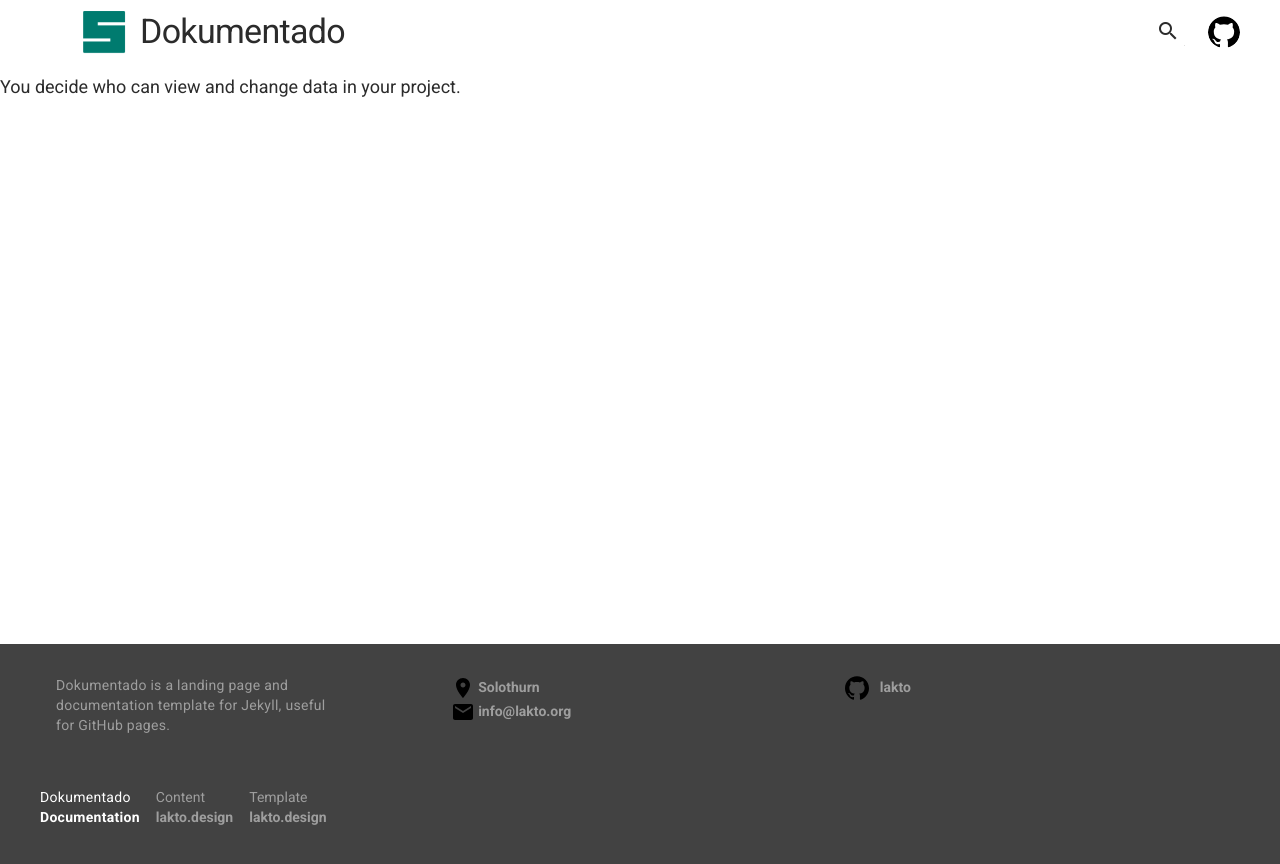
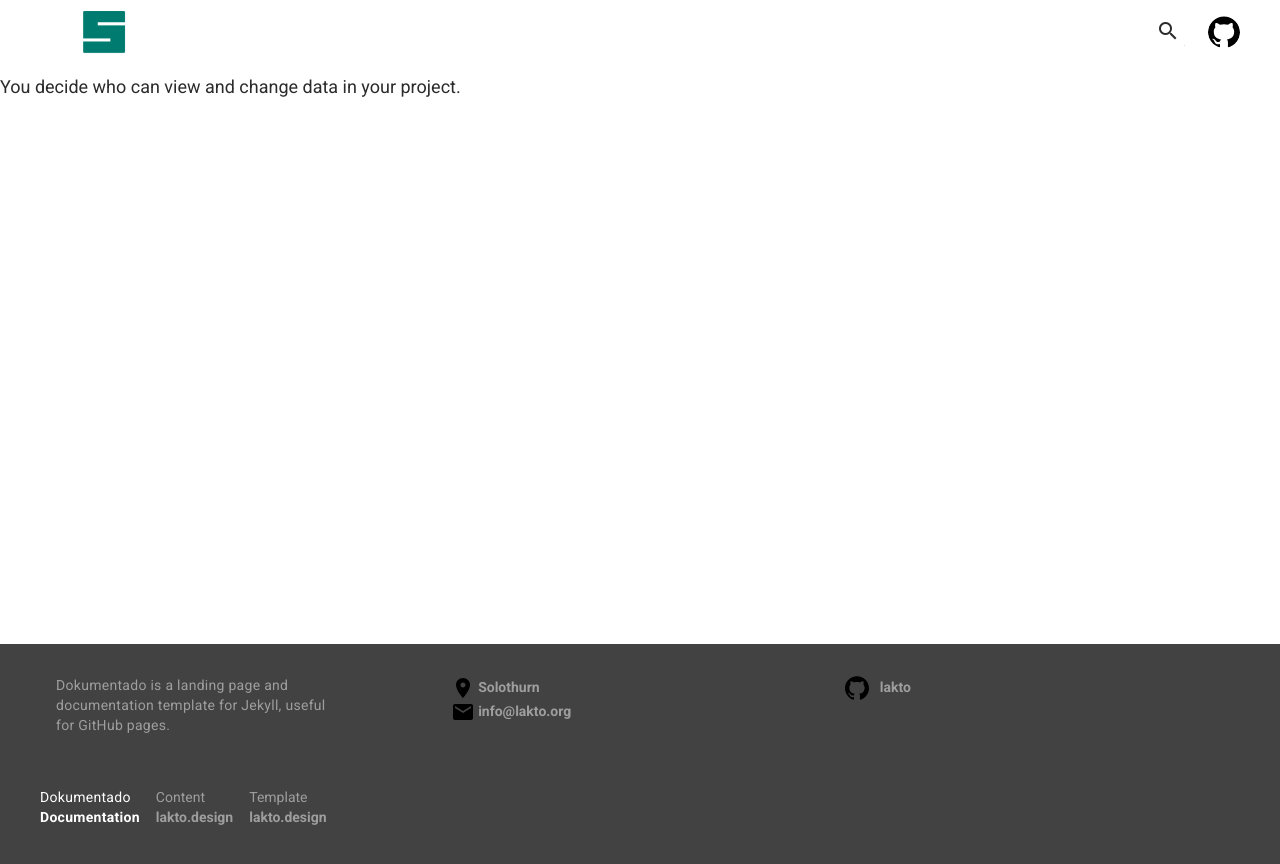
Before and after one commit to lakto/dokumentado, a Jekyll site: the page built from _features/05_access.md, in a window 1280 px wide. Shown: the top 864 px of the page. Built offline with Jekyll 4.4.1, drawn with Linux system fonts in a browser that asks for light colours.

Commit message:
style (header): if an icon is defined, then show it; otherwise show title only

```diff
--- a/_includes/header.html
+++ b/_includes/header.html
@@ -4,10 +4,13 @@
         <!-- Title -->
         {% unless page.layout != 'default' %}
         <a href="{{ site.baseurl }}/" class="title">
+            {% if site.logo %}
             <img src="{{ site.baseurl }}/{{ site.logo }}" class="logo">
+            {% else %}
             <h1 class="mdl-typography--display-1">
                 {{ site.title }}
             </h1>
+            {% endif %}
         </a>
         {% endunless %}
         <div class="mdl-layout-spacer"></div>
```
